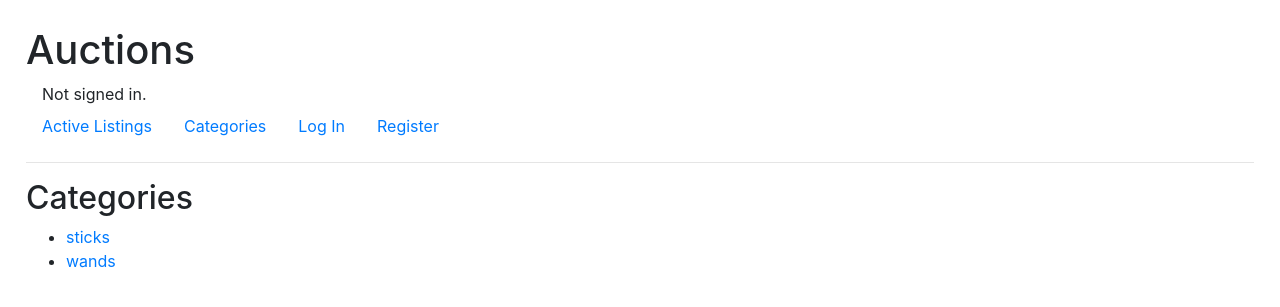
After one commit to igorvoltaic/web50, a Django app: page /categories in a window 1280 px wide. The commit adds this page. Shown: the top 307 px of the page. Run offline with Django 3.2, Linux system fonts and the light colour scheme; data comes from the database, SQL or seed files in the repository; both versions use the stored data as it was after the commit; some libraries are stand-ins or nearby versions.

Commit message:
added views.category + categories.html)

```diff
--- a/auctions/models.py
+++ b/auctions/models.py
@@ -1,5 +1,10 @@
 from django.contrib.auth.models import AbstractUser
 from django.db import models
+
+
+def user_directory_path(instance, filename):
+    # file will be uploaded to MEDIA_ROOT/user_<id>/<filename>
+    return 'user_{0}/{1}'.format(instance.user.id, filename)
 
 
 class User(AbstractUser):
@@ -8,6 +13,8 @@ class User(AbstractUser):
 
 class Category(models.Model):
     name = models.CharField(max_length=64)
+    # parent = models.ForeignKey(Category, on_delete=models.PROTECT,
+    #         related_name="children")
 
     def __str__(self):
         return f"{self.name}"
@@ -17,15 +24,15 @@ class Listing(models.Model):
     name = models.CharField(max_length=64)
     description = models.CharField(max_length=1900)
     created = models.DateTimeField(auto_now_add=True, editable=False)
-    # img =
-
+    # image = models.ImageField(upload_to=user_directory_path)
     category = models.ForeignKey(Category, on_delete=models.PROTECT,
             related_name="listings")
     user = models.ForeignKey(User, on_delete=models.CASCADE,
             related_name="listings")
 
     def price(self):
-        return self.bids.latest("price").price
+        # Returns the highest bid associated with the listing
+        return self.bids.order_by("price").last().price
 
     def __str__(self):
         return f"({self.id}) {self.name} by {self.user.username}, created {self.created}"
--- a/auctions/static/auctions/styles.css
+++ b/auctions/static/auctions/styles.css
@@ -1,3 +1,22 @@
 body {
     padding: 10px;
+    margin: 1em;
 }
+
+.is_authenticated {
+    margin-left: 1em;
+}
+
+.lst-idx-ctr {
+    margin-top: 2em;
+}
+
+.lst-idx-ctr > div {
+    display: inline-block;
+    margin-bottom: 1em;
+    vertical-align: top;
+}
+
+.lst-idx-img {
+    margin-right: 2em;
+}
--- /dev/null
+++ b/auctions/templates/auctions/categories.html
@@ -0,0 +1,11 @@
+{% extends "auctions/layout.html" %}
+
+{% block body %}
+    <h2>Categories</h2>
+
+    <ul class="categories">
+        {% for category in categories %}
+            <li><a href="{% url "category" category.id %}">{{ category }}</a>
+        {% endfor %}
+    </ul>
+{% endblock %}
--- a/auctions/templates/auctions/index.html
+++ b/auctions/templates/auctions/index.html
@@ -12,6 +12,7 @@
             <div class="lst-idx-text">
                 <h3>{{ listing.name }}</h3>
                 <h5>Price: ${{ listing.price }}</h5>
+                <p>Description: {{ listing.description }}</p>
                 <small>Created: {{ listing.created }}</small>
             </div>
         </div>
--- a/auctions/templates/auctions/layout.html
+++ b/auctions/templates/auctions/layout.html
@@ -9,7 +9,7 @@
     </head>
     <body>
         <h1>Auctions</h1>
-        <div>
+        <div class="is_authenticated">
             {% if user.is_authenticated %}
                 Signed in as <strong>{{ user.username }}</strong>.
             {% else %}
@@ -20,7 +20,16 @@
             <li class="nav-item">
                 <a class="nav-link" href="{% url 'index' %}">Active Listings</a>
             </li>
+            <li class="nav-item">
+                <a class="nav-link" href="{% url 'categories' %}">Categories</a>
+            </li>
             {% if user.is_authenticated %}
+                <li class="nav-item">
+                    <a class="nav-link" href="{% url 'watchlist' %}">Watchlist</a>
+                </li>
+                <li class="nav-item">
+                    <a class="nav-link" href="{% url 'create' %}">Create Listing</a>
+                </li>
                 <li class="nav-item">
                     <a class="nav-link" href="{% url 'logout' %}">Log Out</a>
                 </li>
--- a/auctions/urls.py
+++ b/auctions/urls.py
@@ -4,6 +4,11 @@ from . import views
 
 urlpatterns = [
     path("", views.index, name="index"),
+    path("categories", views.categories, name="categories"),
+    path("category/<str:cat_id>", views.category, name="category"),
+    path("watchlist", views.watchlist, name="watchlist"),
+    path("create", views.create_listing, name="create"),
+    path("listing", views.listing, name="listing"),
     path("login", views.login_view, name="login"),
     path("logout", views.logout_view, name="logout"),
     path("register", views.register, name="register")
--- a/auctions/views.py
+++ b/auctions/views.py
@@ -9,8 +9,32 @@ from .models import User, Listing, Bid, Comment, Category, Watchlist
 
 def index(request):
     return render(request, "auctions/index.html", {
-            "listings": Listing.objects.all()
-            })
+        "listings": Listing.objects.all()
+    })
+
+
+def categories(request):
+    return render(request, "auctions/categories.html", {
+        "categories": Category.objects.all()
+    })
+
+def category(request, cat_id):
+    # return render(request, "auctions/categories.html", {
+    #     "categories": category.objects.all()
+    # })
+    return HttpResponse('OK! cat_id: ' + cat_id)
+
+
+def watchlist(request):
+    return HttpResponse('OK')
+
+
+def create_listing(request):
+    return HttpResponse('OK')
+
+
+def listing(request):
+    return HttpResponse('OK')
 
 
 def login_view(request):
```
Also changed, not shown: db.sqlite3.
